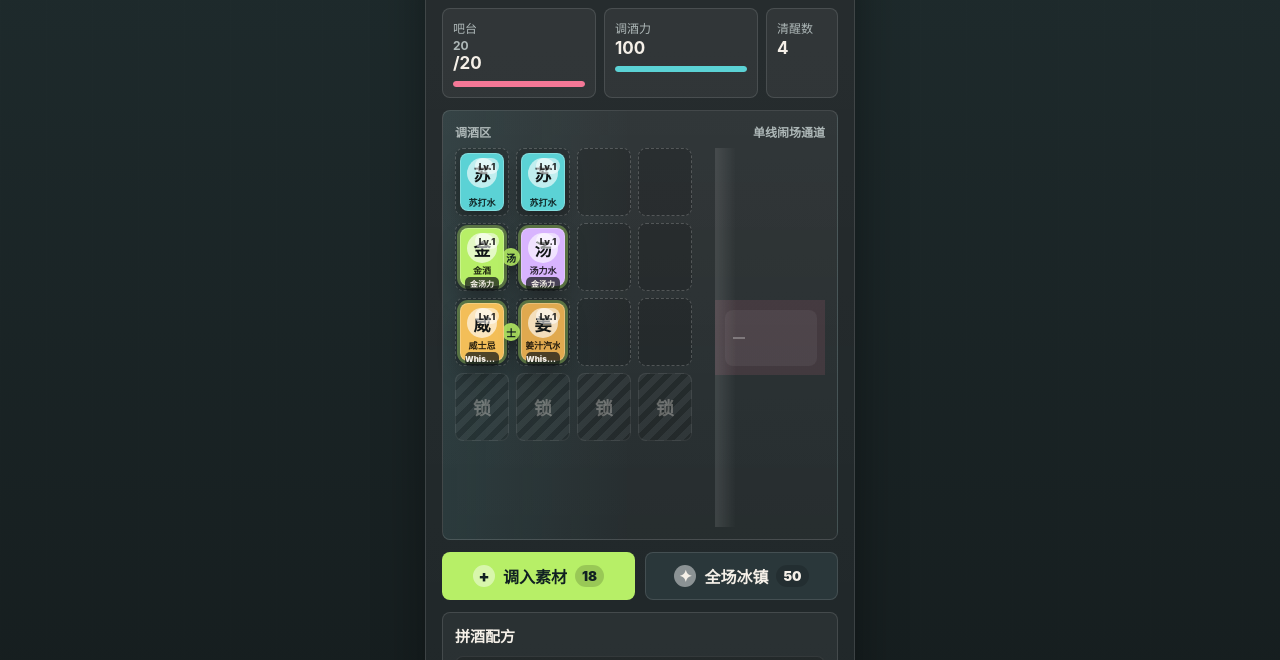
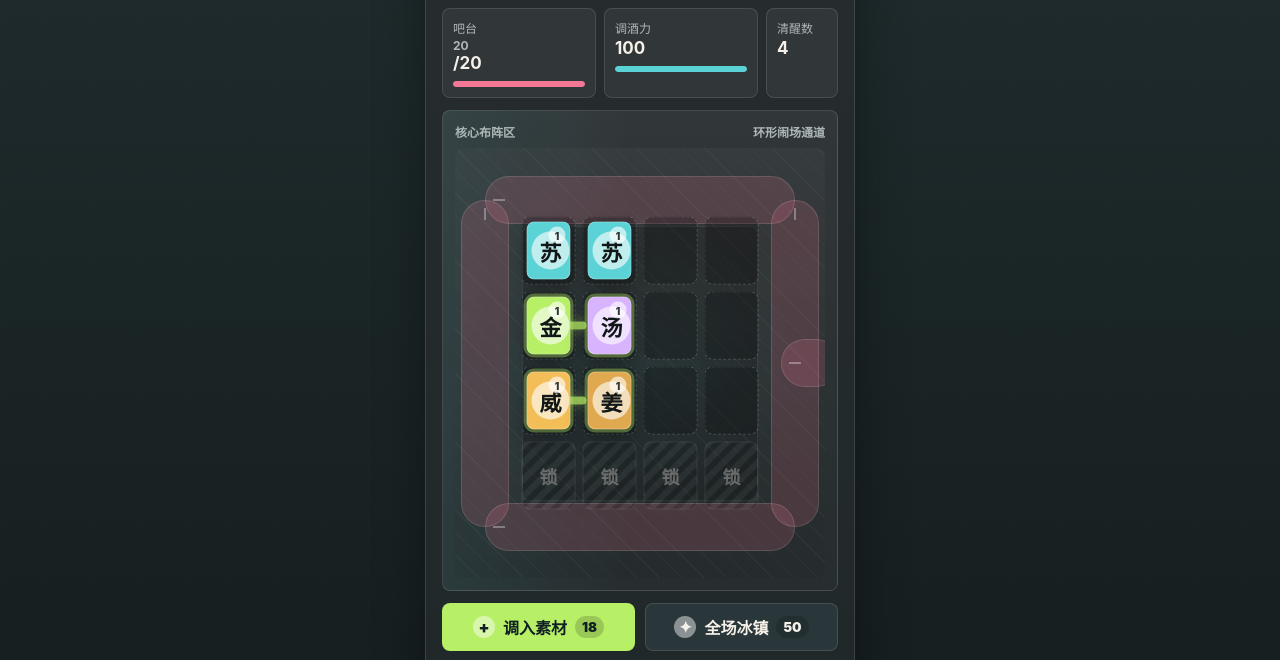
Before and after one commit to cassian-chan/cocktail-defense-demo, a plain HTML site: page index.html in a window 1280 px wide. Shown: the part 85-745 px from the top of the page. Drawn offline with Linux system fonts and the light colour scheme.

Commit message:
Make monsters path around board

```diff
--- a/index.html
+++ b/index.html
@@ -41,10 +41,12 @@
         </section>
 
         <section class="arena">
-          <div class="lane-label">调酒区</div>
-          <div id="board" class="board" aria-label="调酒布阵格"></div>
-          <div class="lane-label enemy-label">单线闹场通道</div>
-          <div id="lanes" class="lanes" aria-label="敌人单线路径"></div>
+          <div class="lane-label">核心布阵区</div>
+          <div class="lane-label enemy-label">环形闹场通道</div>
+          <div class="battlefield">
+            <div id="lanes" class="lanes" aria-label="敌人环形路径"></div>
+            <div id="board" class="board" aria-label="调酒布阵格"></div>
+          </div>
         </section>
 
         <section class="bar-controls" aria-label="调酒操作">
--- a/script.js
+++ b/script.js
@@ -20,7 +20,6 @@ const toastEl = document.querySelector("#toast");
 
 const rows = 4;
 const cols = 4;
-const laneCount = 1;
 const maxHp = 20;
 const maxSpark = 100;
 const summonCost = 18;
@@ -28,6 +27,16 @@ const specialCost = 50;
 const winWave = 6;
 const maxLevel = 4;
 const initialUnlockedSlots = 12;
+const boardBounds = { left: 20, top: 16, width: 60, height: 68 };
+const enemyPathPoints = [
+  { x: 92, y: 12 },
+  { x: 8, y: 12 },
+  { x: 8, y: 88 },
+  { x: 92, y: 88 },
+  { x: 92, y: 50 },
+  { x: 103, y: 50 },
+];
+const enemyPathLength = getPolylineLength(enemyPathPoints);
 
 const ingredients = {
   soda: { key: "soda", name: "苏打水", mark: "苏", color: "#5bd2d5", weight: 2.2 },
@@ -112,7 +121,7 @@ function init() {
   placeUnit(8, "whiskey", 1);
   placeUnit(9, "ginger", 1);
   resultEl.classList.add("hidden");
-  showToast("核心区布阵：相同素材升级，不同素材相邻组成双格鸡尾酒。");
+  showToast("围绕核心区布阵：相同素材升级，相邻配方组成双格鸡尾酒。");
   updateCombos();
   updateHud();
   rafId = requestAnimationFrame(loop);
@@ -131,18 +140,11 @@ function buildBoard() {
 
 function buildLanes() {
   lanesEl.innerHTML = "";
-  for (let i = 0; i < laneCount; i += 1) {
-    const track = document.createElement("div");
-    track.className = "lane-track";
-    track.style.top = `${getLaneY(i)}%`;
-    lanesEl.appendChild(track);
-  }
-  for (let i = 1; i < laneCount; i += 1) {
-    const line = document.createElement("div");
-    line.className = "lane-line";
-    line.style.top = `${(i / laneCount) * 100}%`;
-    lanesEl.appendChild(line);
-  }
+  ["top", "left", "bottom", "right", "exit"].forEach((part) => {
+    const segment = document.createElement("div");
+    segment.className = `path-segment path-${part}`;
+    lanesEl.appendChild(segment);
+  });
 }
 
 function renderRecipes() {
@@ -194,11 +196,10 @@ function renderUnits() {
     el.draggable = false;
     el.dataset.id = unit.id;
     el.style.background = ingredient.color;
+    el.title = combo ? `${ingredient.name} Lv.${unit.level} · ${combo.recipe.name}` : `${ingredient.name} Lv.${unit.level}`;
     el.innerHTML = `
       <div class="mark">${ingredient.mark}</div>
-      <div class="name">${ingredient.name}</div>
-      <div class="level-badge">Lv.${unit.level}</div>
-      ${combo ? `<div class="combo-badge">${combo.recipe.name}</div>` : ""}
+      <div class="level-badge">${unit.level}</div>
     `;
     el.addEventListener("pointerdown", (event) => startUnitDrag(event, unit.id));
     slotEl.appendChild(el);
@@ -213,7 +214,6 @@ function renderComboBridges() {
     if (!aEl || !bEl) return;
     const bridge = document.createElement("div");
     bridge.className = `combo-bridge ${Math.abs(a - b) === 1 ? "horizontal" : "vertical"}`;
-    bridge.textContent = combo.recipe.mark;
     const anchor = a < b ? aEl : bEl;
     anchor.appendChild(bridge);
   });
@@ -530,12 +530,14 @@ function updateSpawns(delta) {
 function spawnEnemy() {
   const kindIndex = Math.min(enemyKinds.length - 1, Math.floor((state.wave - 1) / 2));
   const kind = enemyKinds[Math.floor(Math.random() * (kindIndex + 1))];
-  const lane = 0;
+  const position = getPathPosition(0);
   const hp = kind.hp + Math.ceil(state.wave * 1.2);
   enemies.push({
     id: createId("enemy"),
-    lane,
-    x: 92,
+    lane: 0,
+    pathDistance: 0,
+    x: position.x,
+    y: position.y,
     hp,
     maxHp: hp,
     speed: kind.speed + state.wave * 0.9,
@@ -579,7 +581,7 @@ function updateCombosAttack(delta) {
 function getTargetInLanes(lanes) {
   return enemies
     .filter((enemy) => lanes.includes(enemy.lane))
-    .sort((a, b) => a.x - b.x)[0];
+    .sort((a, b) => b.pathDistance - a.pathDistance)[0];
 }
 
 function fireProjectile(source, target, targetId, damage, color, effect = {}) {
@@ -604,17 +606,20 @@ function updateEnemies(delta, now) {
   enemies.forEach((enemy) => {
     const chilled = enemy.slowUntil > now;
     const speed = chilled ? enemy.speed * 0.46 : enemy.speed;
-    enemy.x -= (speed * delta) / 1000;
+    enemy.pathDistance += (speed * delta) / 1000;
+    const position = getPathPosition(enemy.pathDistance);
+    enemy.x = position.x;
+    enemy.y = position.y;
   });
 
   enemies
-    .filter((enemy) => enemy.x <= -8)
+    .filter((enemy) => enemy.pathDistance >= enemyPathLength)
     .forEach((enemy) => {
       state.hp -= enemy.damage;
       showToast(`${enemy.name}撞到了吧台`);
     });
 
-  enemies = enemies.filter((enemy) => enemy.x > -8);
+  enemies = enemies.filter((enemy) => enemy.pathDistance < enemyPathLength);
   if (state.hp <= 0) endGame(false);
 }
 
@@ -643,7 +648,7 @@ function hitEnemy(projectile) {
   if (projectile.splash) {
     enemies.forEach((enemy) => {
       if (enemy.id === target.id || enemy.lane !== target.lane) return;
-      if (Math.abs(enemy.x - target.x) <= projectile.splash) enemy.hp -= Math.ceil(projectile.damage * 0.42);
+      if (Math.abs(enemy.pathDistance - target.pathDistance) <= projectile.splash) enemy.hp -= Math.ceil(projectile.damage * 0.42);
     });
   }
 }
@@ -695,7 +700,7 @@ function renderGame() {
     const el = document.createElement("div");
     el.className = "enemy";
     el.style.left = `${enemy.x}%`;
-    el.style.top = `${getLaneY(enemy.lane)}%`;
+    el.style.top = `${enemy.y}%`;
     el.title = enemy.name;
     el.innerHTML = `<b>${enemy.mark}</b><em>${enemy.name}</em><small><i style="width:${Math.max(0, (enemy.hp / enemy.maxHp) * 100)}%"></i></small>`;
     lanesEl.appendChild(el);
@@ -721,19 +726,50 @@ function createId(prefix) {
 }
 
 function getUnitCenter(slotIndex) {
-  return { x: -26, y: getLaneY(0) };
+  const row = Math.floor(slotIndex / cols);
+  const col = slotIndex % cols;
+  return {
+    x: boardBounds.left + ((col + 0.5) / cols) * boardBounds.width,
+    y: boardBounds.top + ((row + 0.5) / rows) * boardBounds.height,
+  };
 }
 
 function getComboCenter(pairUnits) {
-  return { x: -22, y: getLaneY(0) };
+  const centers = pairUnits.map((unit) => getUnitCenter(unit.slot));
+  return {
+    x: centers.reduce((sum, center) => sum + center.x, 0) / centers.length,
+    y: centers.reduce((sum, center) => sum + center.y, 0) / centers.length,
+  };
 }
 
 function getEnemyCenter(enemy) {
-  return { x: enemy.x, y: getLaneY(enemy.lane) };
+  return { x: enemy.x, y: enemy.y };
 }
 
-function getLaneY(lane) {
-  return ((lane + 0.5) / laneCount) * 100;
+function getPolylineLength(points) {
+  return points.slice(1).reduce((sum, point, index) => sum + getDistance(points[index], point), 0);
+}
+
+function getPathPosition(distance) {
+  let remaining = Math.max(0, Math.min(distance, enemyPathLength));
+  for (let i = 1; i < enemyPathPoints.length; i += 1) {
+    const start = enemyPathPoints[i - 1];
+    const end = enemyPathPoints[i];
+    const segment = getDistance(start, end);
+    if (remaining <= segment) {
+      const t = segment === 0 ? 0 : remaining / segment;
+      return {
+        x: start.x + (end.x - start.x) * t,
+        y: start.y + (end.y - start.y) * t,
+      };
+    }
+    remaining -= segment;
+  }
+  return enemyPathPoints[enemyPathPoints.length - 1];
+}
+
+function getDistance(a, b) {
+  return Math.hypot(a.x - b.x, a.y - b.y);
 }
 
 function updateHud() {
--- a/styles.css
+++ b/styles.css
@@ -175,7 +175,7 @@ h2 {
   flex: 1;
   min-height: 430px;
   display: grid;
-  grid-template-columns: 250px 1fr;
+  grid-template-columns: 1fr auto;
   grid-template-rows: auto 1fr;
   gap: 8px 10px;
   padding: 12px;
@@ -196,14 +196,29 @@ h2 {
   text-align: right;
 }
 
+.battlefield {
+  position: relative;
+  grid-column: 1 / -1;
+  grid-row: 2;
+  min-height: 430px;
+  overflow: hidden;
+  border-radius: 8px;
+  background:
+    radial-gradient(circle at 50% 50%, rgba(91, 210, 213, 0.08), transparent 54%),
+    rgba(0, 0, 0, 0.1);
+}
+
 .board {
-  grid-column: 1;
-  grid-row: 2;
+  position: absolute;
+  z-index: 3;
+  left: 50%;
+  top: 50%;
   display: grid;
   grid-template-columns: repeat(4, 54px);
   grid-auto-rows: 68px;
   align-content: start;
   gap: 7px;
+  transform: translate(-50%, -50%);
 }
 
 .slot {
@@ -212,7 +227,7 @@ h2 {
   min-width: 0;
   border: 1px dashed rgba(255, 255, 255, 0.2);
   border-radius: 8px;
-  background: rgba(0, 0, 0, 0.14);
+  background: rgba(0, 0, 0, 0.22);
 }
 
 .slot.over {
@@ -250,9 +265,7 @@ h2 {
   inset: 4px;
   z-index: 2;
   display: grid;
-  grid-template-rows: 30px minmax(14px, 1fr) 14px;
-  align-items: center;
-  justify-items: center;
+  place-items: center;
   padding: 4px;
   border: 1px solid rgba(255, 255, 255, 0.24);
   border-radius: 8px;
@@ -278,60 +291,39 @@ h2 {
   position: absolute;
   top: 4px;
   right: 4px;
-  min-width: 24px;
-  height: 16px;
+  width: 17px;
+  height: 17px;
   display: grid;
   place-items: center;
-  border-radius: 99px;
+  border-radius: 50%;
   color: rgba(0, 0, 0, 0.78);
-  background: rgba(255, 255, 255, 0.55);
-  font-size: 9px;
+  background: rgba(255, 255, 255, 0.62);
+  font-size: 10px;
   font-weight: 900;
-}
-
-.combo-badge {
-  position: static;
-  width: 100%;
-  height: 14px;
-  line-height: 14px;
-  overflow: hidden;
-  white-space: nowrap;
-  text-overflow: ellipsis;
-  border-radius: 5px;
-  color: var(--ink);
-  background: rgba(17, 22, 23, 0.72);
-  font-size: 8px;
-  font-weight: 900;
-  text-align: center;
 }
 
 .combo-bridge {
   position: absolute;
   z-index: 1;
-  display: grid;
-  place-items: center;
   border-radius: 999px;
-  color: #102022;
-  background: var(--lime);
-  font-size: 10px;
-  font-weight: 900;
+  background: rgba(183, 239, 103, 0.86);
   pointer-events: none;
-  box-shadow: 0 6px 14px rgba(0, 0, 0, 0.32);
+  box-shadow: 0 0 12px rgba(183, 239, 103, 0.45);
 }
 
 .combo-bridge.horizontal {
   top: 50%;
   right: -12px;
-  width: 18px;
-  height: 18px;
+  width: 20px;
+  height: 8px;
   transform: translateY(-50%);
 }
 
 .combo-bridge.vertical {
   left: 50%;
   bottom: -12px;
-  width: 18px;
-  height: 18px;
+  width: 8px;
+  height: 20px;
   transform: translateX(-50%);
 }
 
@@ -344,36 +336,18 @@ h2 {
 }
 
 .unit .mark {
-  width: 30px;
-  height: 30px;
+  width: 38px;
+  height: 38px;
   display: grid;
   place-items: center;
   border-radius: 50%;
   background: rgba(255, 255, 255, 0.62);
-  font-size: 17px;
+  font-size: 22px;
   font-weight: 900;
 }
 
-.unit .name {
-  max-width: 100%;
-  display: flex;
-  align-items: center;
-  justify-content: center;
-  overflow: hidden;
-  white-space: normal;
-  line-height: 1;
-  text-align: center;
-  word-break: keep-all;
-  color: rgba(0, 0, 0, 0.82);
-  font-size: 9px;
-  font-weight: 900;
-}
-
-.unit:not(.combo-member) .name {
-  grid-row: 2 / 4;
-}
-
-.unit:not(.combo-member) .combo-badge {
+.unit .name,
+.combo-badge {
   display: none;
 }
 
@@ -382,45 +356,88 @@ h2 {
 }
 
 .lanes {
-  grid-column: 2;
-  grid-row: 2;
-  position: relative;
-  min-height: 100%;
+  position: absolute;
+  z-index: 1;
+  inset: 0;
   overflow: hidden;
-  border-left: 2px solid rgba(255, 255, 255, 0.1);
-  border-radius: 0 8px 8px 0;
+  border-radius: 8px;
   background:
-    linear-gradient(90deg, rgba(255, 255, 255, 0.1), transparent 18%),
-    linear-gradient(180deg, transparent 0 40%, rgba(244, 119, 150, 0.12) 40% 60%, transparent 60% 100%);
+    linear-gradient(180deg, rgba(255, 255, 255, 0.055), rgba(255, 255, 255, 0.015)),
+    repeating-linear-gradient(45deg, rgba(255,255,255,0.035) 0 1px, transparent 1px 16px);
 }
 
-.lane-line {
+.lanes::before {
+  content: "";
+  position: absolute;
+  z-index: 0;
+  left: 18%;
+  right: 18%;
+  top: 18%;
+  bottom: 18%;
+  border-radius: 8px;
+  background: rgba(0, 0, 0, 0.16);
+  box-shadow: inset 0 0 0 1px rgba(255, 255, 255, 0.08);
+}
+
+.path-segment {
   position: absolute;
   z-index: 1;
-  left: 0;
-  right: 0;
-  height: 1px;
-  background: rgba(255, 255, 255, 0.16);
+  border-radius: 999px;
+  background: rgba(244, 119, 150, 0.16);
+  box-shadow: inset 0 0 0 1px rgba(255, 255, 255, 0.12);
 }
 
-.lane-track {
-  position: absolute;
-  z-index: 0;
-  left: 8px;
-  right: 8px;
-  height: 56px;
-  border-radius: 8px;
-  background: rgba(255, 255, 255, 0.055);
-  transform: translateY(-50%);
-}
-
-.lane-track::after {
+.path-segment::after {
   content: "";
   position: absolute;
   inset: 50% 8px auto;
   height: 2px;
-  background-image: linear-gradient(90deg, rgba(255,255,255,0.28) 0 12px, transparent 12px 22px);
+  background-image: linear-gradient(90deg, rgba(255,255,255,0.32) 0 12px, transparent 12px 22px);
   transform: translateY(-50%);
+}
+
+.path-top {
+  left: 8%;
+  right: 8%;
+  top: calc(12% - 24px);
+  height: 48px;
+}
+
+.path-bottom {
+  left: 8%;
+  right: 8%;
+  bottom: calc(12% - 24px);
+  height: 48px;
+}
+
+.path-left {
+  left: calc(8% - 24px);
+  top: 12%;
+  bottom: 12%;
+  width: 48px;
+}
+
+.path-right {
+  right: calc(8% - 24px);
+  top: 12%;
+  bottom: 12%;
+  width: 48px;
+}
+
+.path-left::after,
+.path-right::after {
+  inset: 8px auto 8px 50%;
+  width: 2px;
+  height: auto;
+  background-image: linear-gradient(180deg, rgba(255,255,255,0.32) 0 12px, transparent 12px 22px);
+  transform: translateX(-50%);
+}
+
+.path-exit {
+  right: -4%;
+  top: calc(50% - 24px);
+  width: 16%;
+  height: 48px;
 }
 
 .enemy {
@@ -638,14 +655,23 @@ button small {
   }
 
   .arena {
-    grid-template-columns: 214px 1fr;
     padding: 10px;
+  }
+
+  .battlefield {
+    min-height: 400px;
   }
 
   .board {
     grid-template-columns: repeat(4, 48px);
     grid-auto-rows: 64px;
     gap: 6px;
+  }
+
+  .unit .mark {
+    width: 34px;
+    height: 34px;
+    font-size: 20px;
   }
 
   .status-grid {
```
